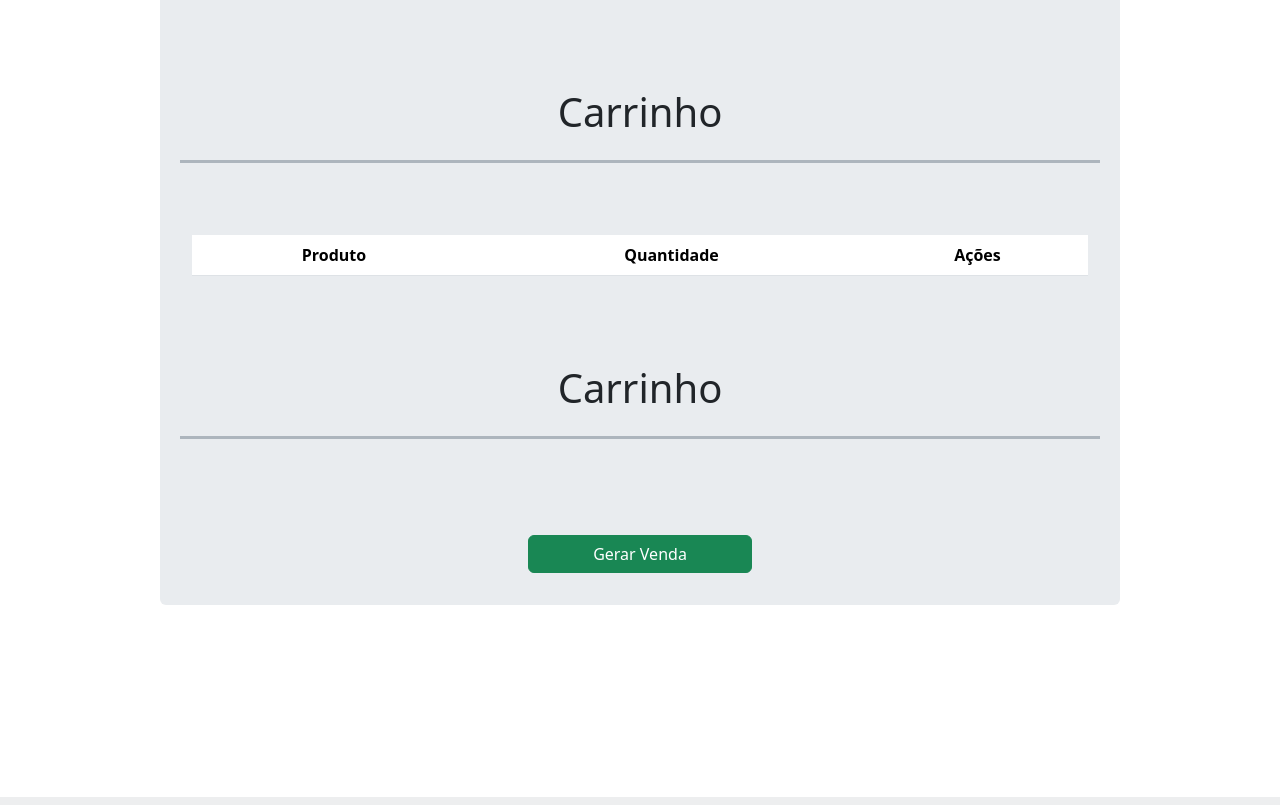
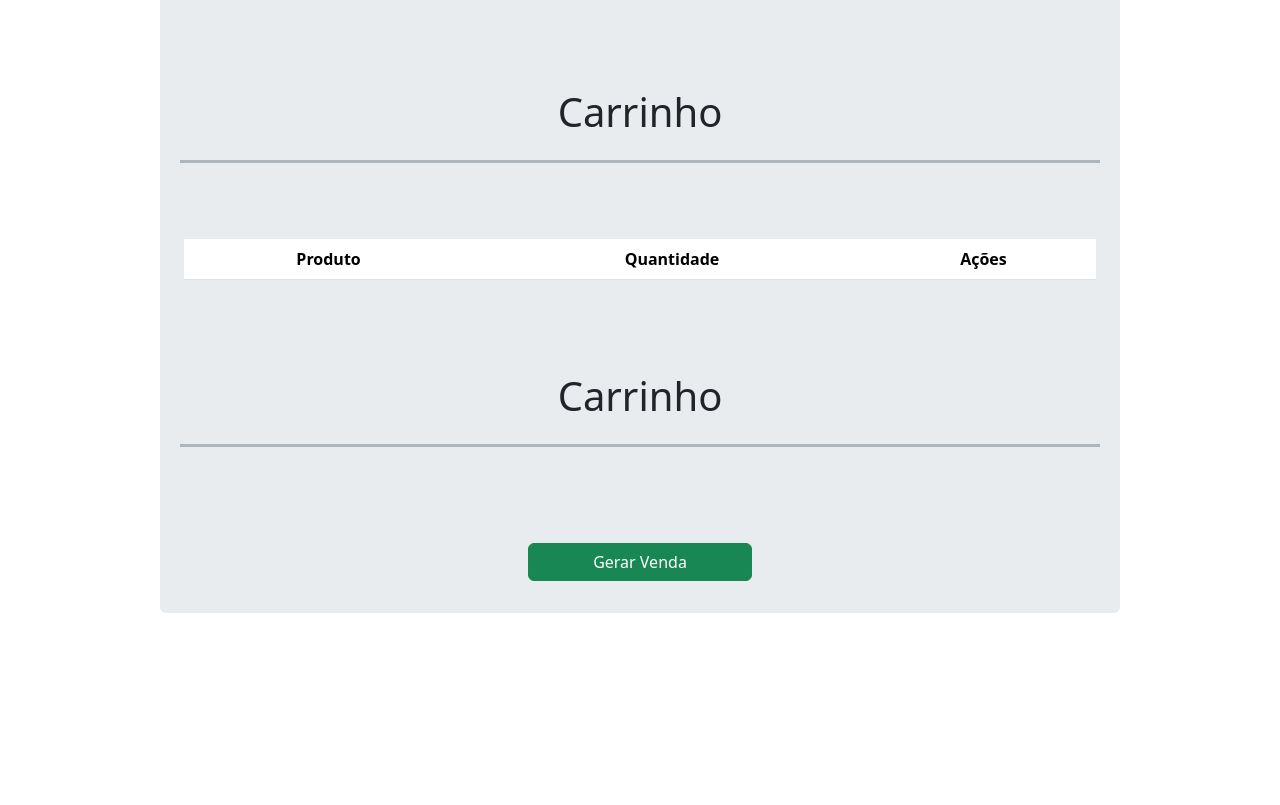
Before and after one commit to lucas-10101/pmc-semeq-php, a PHP site: template pages/new_sale.php in a window 1280 px wide. Shown: the part 1172-1977 px from the top of the page. Run offline with PHP 8.4, Linux system fonts and the light colour scheme; the template is opened without the code that fills it, so the values that code supplies are empty; some libraries are stand-ins or nearby versions.

Commit message:
Ajustes finais

```diff
--- a/api/sell/list.php
+++ b/api/sell/list.php
@@ -14,4 +14,4 @@ $clientId = $user->role == "CLIENT" ? $person->id : -1;
 
 $sellDAO = new \dao\SaleDAO();
 
-echo json_encode($sellDAO->listAll());
+echo json_encode($sellDAO->listAll($clientId));
--- a/dao/ClientDAO.php
+++ b/dao/ClientDAO.php
@@ -3,6 +3,7 @@
 namespace dao;
 
 use classes\DatabaseConnection;
+use PDO;
 
 class ClientDAO
 {
@@ -24,7 +25,9 @@ class ClientDAO
 
             $stm->execute();
 
-            return $stm->fetchObject();
+            $result = $stm->fetchObject();
+
+            return $result;
         } catch (\Exception $e) {
             header("Location: /error.php");
             exit;
--- a/html_fragments/header.php
+++ b/html_fragments/header.php
@@ -33,7 +33,7 @@ $person = SessionManager::getUserPerson();
         <?php } ?>
 
         <?php
-        if (SecurityHandler::isAuthenticated() && SessionManager::getUser()->role = "SELLER") { ?>
+        if (SecurityHandler::isAuthenticated() && SessionManager::getUser()->role == "SELLER") { ?>
             <li class="nav-item">
                 <a class="nav-link" href="/pages/products.php">Produtos</a>
             </li>
--- a/pages/new_sale.php
+++ b/pages/new_sale.php
@@ -6,7 +6,7 @@
     <title>Sistema de vendas</title>
 </head>
 
-<body>
+<body class="w-100">
 
 
     <?php
@@ -21,20 +21,20 @@
     <div class="container-fluid rounded mx-auto w-75 p-3 bg-body-secondary text-center">
         <form action="#" method="post" class="row justify-content-start p-3">
             <h1 class="col-12 p-4 mb-5 border-bottom border-3 border-dark-subtle">Lançamento de venda</h1>
-            <div class="col-3">
+            <div class="col-12 col-md-3">
                 <div class="input-group">
                     <span class="input-group-text">Venda nº</span>
                     <input type="text" readonly class="form-control shadow-none" value="">
                 </div>
             </div>
-            <div class="col-3">
+            <div class="col-12 col-md-3">
                 <div class="input-group">
                     <span class="input-group-text">Data Venda</span>
                     <input type="date" required class="form-control shadow-none" name="sell_date"
                         value="<?= date("Y-m-d") ?>">
                 </div>
             </div>
-            <div class="col-6">
+            <div class="col-12 col-md-6">
                 <div class="input-group">
                     <span class="input-group-text">Vendedor</span>
                     <input type="text" readonly class="form-control shadow-none" name="seller_name"
@@ -42,7 +42,7 @@
                 </div>
             </div>
             <span class="col-12 my-2"></span>
-            <div class="col-8">
+            <div class="col-12 col-md-8">
                 <div class="input-group">
                     <span class="input-group-text">Cliente</span>
                     <div class="form-control">
@@ -51,7 +51,7 @@
                     </div>
                 </div>
             </div>
-            <div class="col-4">
+            <div class="col-12 col-md-4">
                 <div class="input-group">
                     <span class="input-group-text">Total</span>
                     <input type="text" readonly class="form-control shadow-none" id="total" value="R$ 0.00">
@@ -60,7 +60,7 @@
 
             <h1 class="col-12 p-4 my-5 border-bottom border-3 border-dark-subtle">Dados para entrega</h1>
 
-            <div class="col-3">
+            <div class="col-12 col-md-3">
                 <div class="input-group">
                     <span class="input-group-text">CEP</span>
                     <input type="text" required title="Formato 00000-000" class="form-control shadow-none"
@@ -69,21 +69,21 @@
                 </div>
             </div>
             <span class="col-12 my-2"></span>
-            <div class="col-2">
+            <div class="col-12 col-md-2">
                 <div class="input-group">
                     <span class="input-group-text">Nº</span>
                     <input type="number" required class="form-control shadow-none" address-form-data name="house_number"
                         min=1 value="">
                 </div>
             </div>
-            <div class="col-6">
+            <div class="col-12 col-md-6">
                 <div class="input-group">
                     <span class="input-group-text">Logradouro</span>
                     <input type="text" required class="form-control shadow-none" name="street" address-form-data
                         value="">
                 </div>
             </div>
-            <div class="col-4">
+            <div class="col-12 col-md-4">
                 <div class="input-group">
                     <span class="input-group-text">Bairro</span>
                     <input type="text" required class="form-control shadow-none" name="district" address-form-data
@@ -91,14 +91,14 @@
                 </div>
             </div>
             <span class="col-12 my-2"></span>
-            <div class="col-4">
+            <div class="col-12 col-md-4">
                 <div class="input-group">
                     <span class="input-group-text">Estado</span>
                     <input type="text" required class="form-control shadow-none" name="state" address-form-data
                         value="">
                 </div>
             </div>
-            <div class="col-4">
+            <div class="col-12 col-md-4">
                 <div class="input-group">
                     <span class="input-group-text">Cidade</span>
                     <input type="text" required class="form-control shadow-none" name="city" address-form-data value="">
@@ -112,7 +112,7 @@
 
             <h1 class="col-12 p-4 my-5 border-bottom border-3 border-dark-subtle">Adicionar produtos</h1>
 
-            <div class="col-8">
+            <div class="col-12 col-md-8">
                 <div class="input-group">
                     <span class="input-group-text">Produto</span>
                     <div class="form-control">
@@ -122,14 +122,14 @@
                     </div>
                 </div>
             </div>
-            <div class="col-2">
+            <div class="col-12 col-md-2">
                 <div class="input-group">
                     <span class="input-group-text">Itens</span>
                     <input type="number" class="form-control shadow-none" id="product-selection-quantity" min=1
                         value="1">
                 </div>
             </div>
-            <div class="col-2">
+            <div class="col-12 col-md-2">
                 <button class="btn btn-success w-100" onclick="addSelectedProductToCart()"
                     type="button">Adicionar</button>
             </div>
@@ -148,8 +148,8 @@
 
             <h1 class="col-12 p-4 my-5 border-bottom border-3 border-dark-subtle">Carrinho</h1>
 
-            <div class="col-12 mt-4">
-                <table class="table table-striped">
+            <div class="col-12 mt-4 p-0 p-md-1">
+                <table class="table table-striped w-100">
                     <thead>
                         <tr>
                             <th>Produto</th>
@@ -167,7 +167,7 @@
 
 
             <div class="col-12 mt-5">
-                <button class="btn btn-success col-3" name="acao" value="salvar" type="button"
+                <button class="btn btn-success col-12 col-md-3" name="acao" value="salvar" type="button"
                     onclick="saveSell()">Gerar Venda</button>
             </div>
         </form>
```
